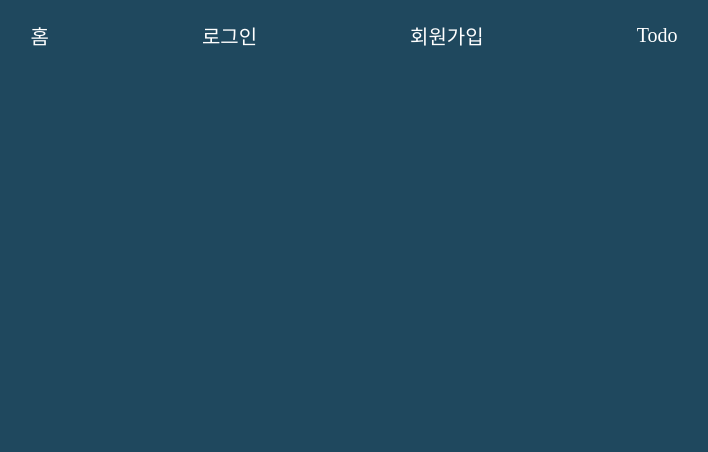
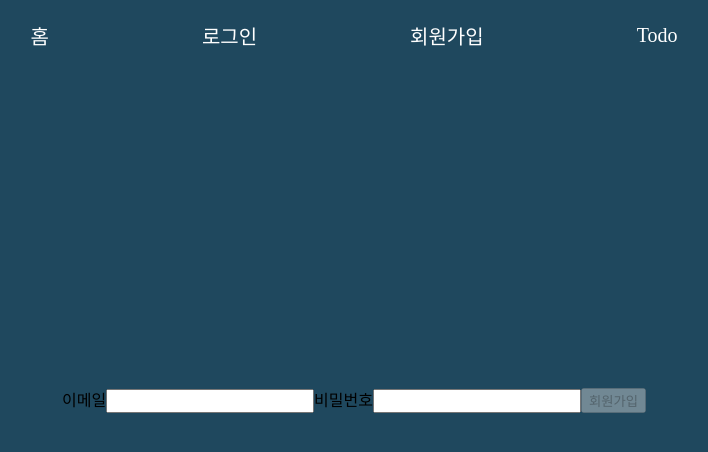
Before and after one commit to chochojj/wanted-pre-onboarding-frontend, a React (Create React App) app: page /signup in a window 1280 px wide. Shown: the top 452 px of the page, without its empty margins (286-994 px from the left). Built offline with nearby package versions, Linux system fonts and the light colour scheme; a web font is replaced by a local one.

Commit message:
feat : 로그인/회원가입 유효성

```diff
--- a/src/pages/SignIn.js
+++ b/src/pages/SignIn.js
@@ -1,5 +1,40 @@
+import { useInputValidation } from "../utils/useInputValidation";
+
 const SignIn = () => {
-  return <div></div>;
+  const emailValidation = (email) => email.includes("@");
+  const passwordValidation = (password) => password.length >= 8;
+
+  const emailInput = useInputValidation("", emailValidation);
+  const passwordInput = useInputValidation("", passwordValidation);
+
+  return (
+    <div>
+      <form>
+        <label htmlFor="email">이메일</label>
+        <input
+          type="email"
+          id="email"
+          data-testid="email-input"
+          value={emailInput.value}
+          onChange={(e) => emailInput.handleChange(e.target.value)}
+        />
+        <label htmlFor="password">비밀번호</label>
+        <input
+          type="password"
+          id="password"
+          data-testid="password-input"
+          value={passwordInput.value}
+          onChange={(e) => passwordInput.handleChange(e.target.value)}
+        />
+        <button
+          data-testid="signin-button"
+          disabled={!emailInput.isValid || !passwordInput.isValid}
+        >
+          로그인
+        </button>
+      </form>
+    </div>
+  );
 };
 
 export default SignIn;
--- a/src/pages/SignUp.js
+++ b/src/pages/SignUp.js
@@ -1,5 +1,40 @@
+import { useInputValidation } from "../utils/useInputValidation";
+
 const SignUp = () => {
-  return <div></div>;
+  const emailValidation = (email) => email.includes("@");
+  const passwordValidation = (password) => password.length >= 8;
+
+  const emailInput = useInputValidation("", emailValidation);
+  const passwordInput = useInputValidation("", passwordValidation);
+
+  return (
+    <div>
+      <form>
+        <label htmlFor="email">이메일</label>
+        <input
+          type="email"
+          id="email"
+          data-testid="email-input"
+          value={emailInput.value}
+          onChange={(e) => emailInput.handleChange(e.target.value)}
+        />
+        <label htmlFor="password">비밀번호</label>
+        <input
+          type="password"
+          id="password"
+          data-testid="password-input"
+          value={passwordInput.value}
+          onChange={(e) => passwordInput.handleChange(e.target.value)}
+        />
+        <button
+          data-testid="signup-button"
+          disabled={!emailInput.isValid || !passwordInput.isValid}
+        >
+          회원가입
+        </button>
+      </form>
+    </div>
+  );
 };
 
 export default SignUp;
--- /dev/null
+++ b/src/utils/useInputValidation.js
@@ -0,0 +1,17 @@
+import { useState } from "react";
+
+export const useInputValidation = (inputValue, ValidationFunc) => {
+  const [value, setValue] = useState(inputValue);
+  const [isValid, setIsValid] = useState(false);
+
+  const handleChange = (inputText) => {
+    setValue(inputText);
+    setIsValid(ValidationFunc(inputText));
+  };
+
+  return {
+    value,
+    isValid,
+    handleChange,
+  };
+};
```
